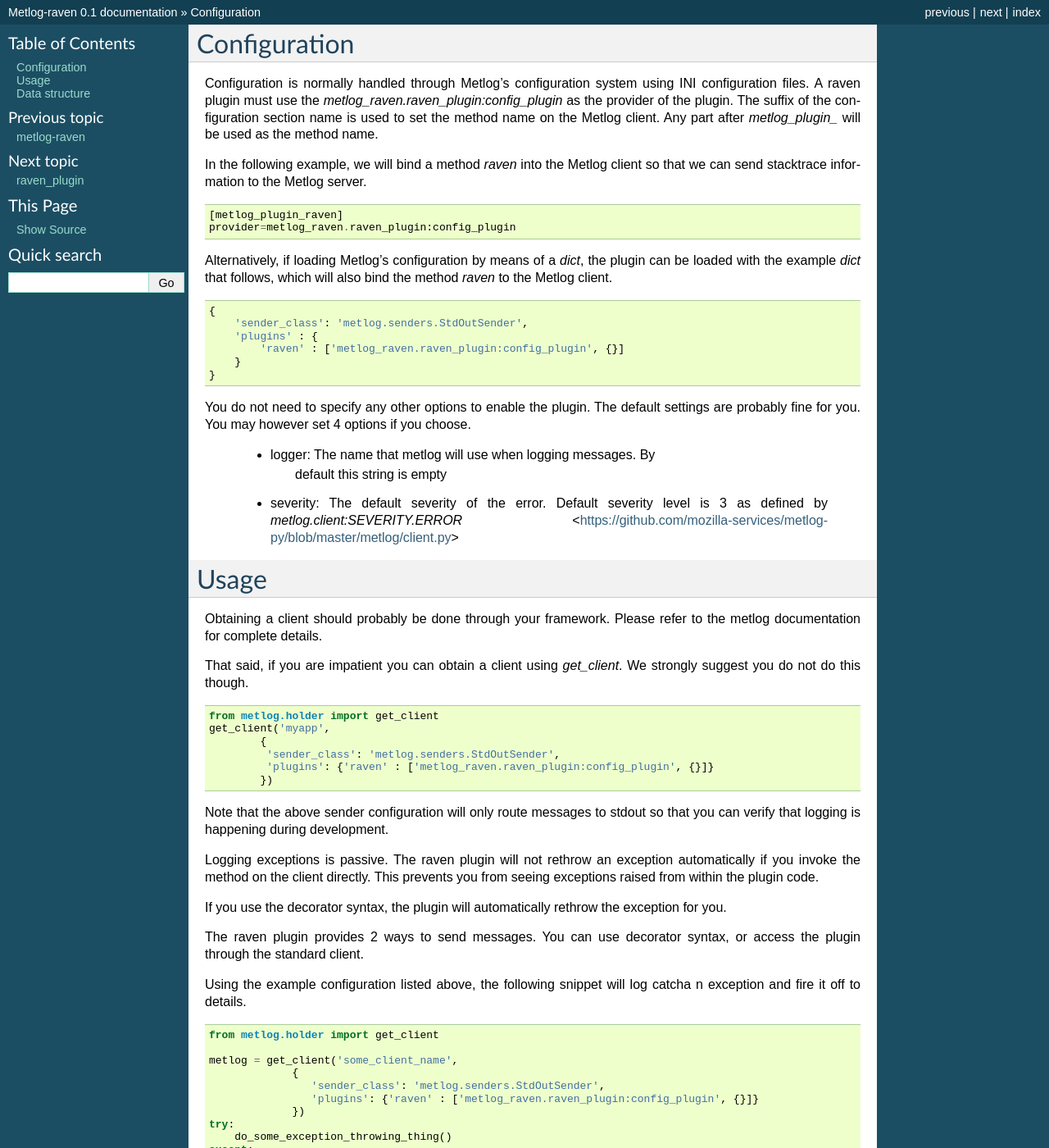
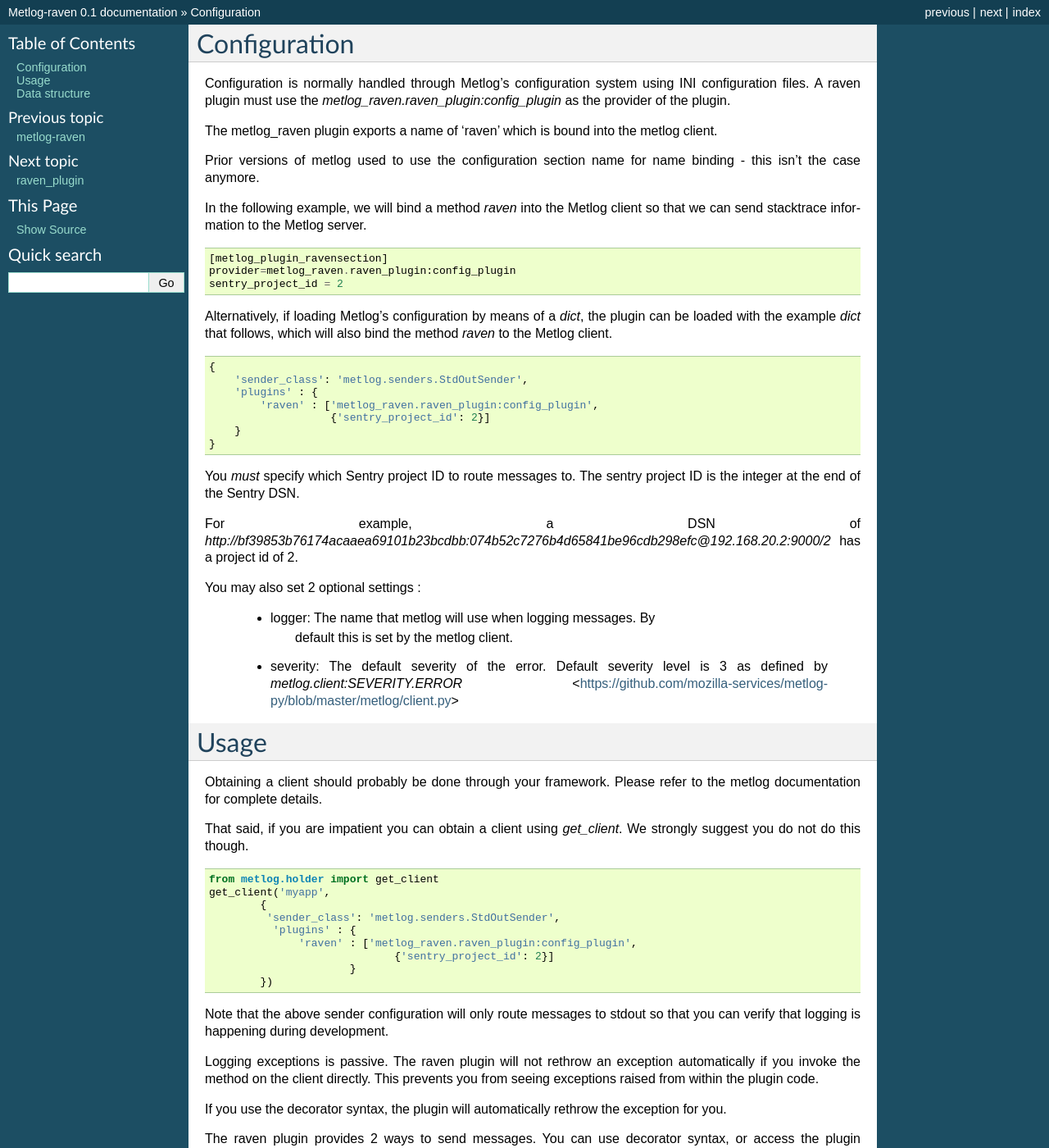
Before and after one commit to mozilla-services/heka-py-raven, a Sphinx documentation site: the page built from docs/source/config.rst, in a window 1280 px wide and 1400 px high. Shown: the whole window at 82% size. Built offline with Sphinx 7.4.7, drawn with Linux system fonts in a browser that asks for light colours; some of the changed text lies outside the part shown.

Commit message:
merged documentation updates from master and updated them to match the named plugin api

```diff
--- a/docs/source/config.rst
+++ b/docs/source/config.rst
@@ -4,16 +4,22 @@
 Configuration is normally handled through Metlog's configuration
 system using INI configuration files. A raven plugin must use the
 `metlog_raven.raven_plugin:config_plugin` as the provider of the
-plugin.  The suffix of the configuration section name is used to
-set the method name on the Metlog client. Any part after
-`metlog_plugin_` will be used as the method name.
+plugin.
+
+The metlog_raven plugin exports a name of 'raven' which is bound into
+the metlog client.
+
+Prior versions of metlog used to use the configuration section name
+for name binding - this isn't the case anymore.
 
 In the following example, we will bind a method `raven` into the
 Metlog client so that we can send stacktrace information to the
 Metlog server. ::
 
-    [metlog_plugin_raven]
+    [metlog_plugin_ravensection]
     provider=metlog_raven.raven_plugin:config_plugin
+    sentry_project_id = 2
+
 
 Alternatively, if loading Metlog's configuration by means of a
 `dict`, the plugin can be loaded with the example `dict` that follows,
@@ -22,16 +28,22 @@
     {
         'sender_class': 'metlog.senders.StdOutSender',
         'plugins' : {
-            'raven' : ['metlog_raven.raven_plugin:config_plugin', {}]
+            'raven' : ['metlog_raven.raven_plugin:config_plugin',
+                       {'sentry_project_id': 2}]
         }
     }
 
-You do not need to specify any other options to enable the plugin.
-The default settings are probably fine for you.  You may however set 4
-options if you choose.
+You *must* specify which Sentry project ID to route messages to.
+The sentry project ID is the integer at the end of the Sentry DSN.
+
+For example, a DSN of
+`http://bf39853b76174acaaea69101b23bcdbb:074b52c7276b4d65841be96cdb298efc@192.168.20.2:9000/2`
+has a project id of 2.
+
+You may also set 2 optional settings :
 
     * logger: The name that metlog will use when logging messages. By
-              default this string is empty
+              default this is set by the metlog client.
     * severity: The default severity of the error.  Default severity
       level is 3 as defined by `metlog.client:SEVERITY.ERROR`
       <https://github.com/mozilla-services/metlog-py/blob/master/metlog/client.py>
@@ -49,7 +61,10 @@
     get_client('myapp',
             {
              'sender_class': 'metlog.senders.StdOutSender',
-             'plugins': {'raven' : ['metlog_raven.raven_plugin:config_plugin', {}]}
+              'plugins' : {
+                  'raven' : ['metlog_raven.raven_plugin:config_plugin',
+                                 {'sentry_project_id': 2}]
+                          }
             })
 
 Note that the above sender configuration will only route messages to
@@ -75,7 +90,10 @@
     metlog = get_client('some_client_name',
                  {
                     'sender_class': 'metlog.senders.StdOutSender',
-                    'plugins': {'raven' : ['metlog_raven.raven_plugin:config_plugin', {}]}
+                     'plugins' : {
+                          'raven' : ['metlog_raven.raven_plugin:config_plugin',
+                                         {'sentry_project_id': 2}]
+                                  }
                  })
     try:
         do_some_exception_throwing_thing()
@@ -95,7 +113,10 @@
     metlog = get_client('some_client_name',
                  {
                     'sender_class': 'metlog.senders.StdOutSender',
-                    'plugins': {'raven' : ['metlog_raven.raven_plugin:config_plugin', {}]}
+                     'plugins' : {
+                          'raven' : ['metlog_raven.raven_plugin:config_plugin',
+                                         {'sentry_project_id': 2}]
+                                  }
                  })
 
     @capture_stack
```
Also changed, not shown: 1 other file.
